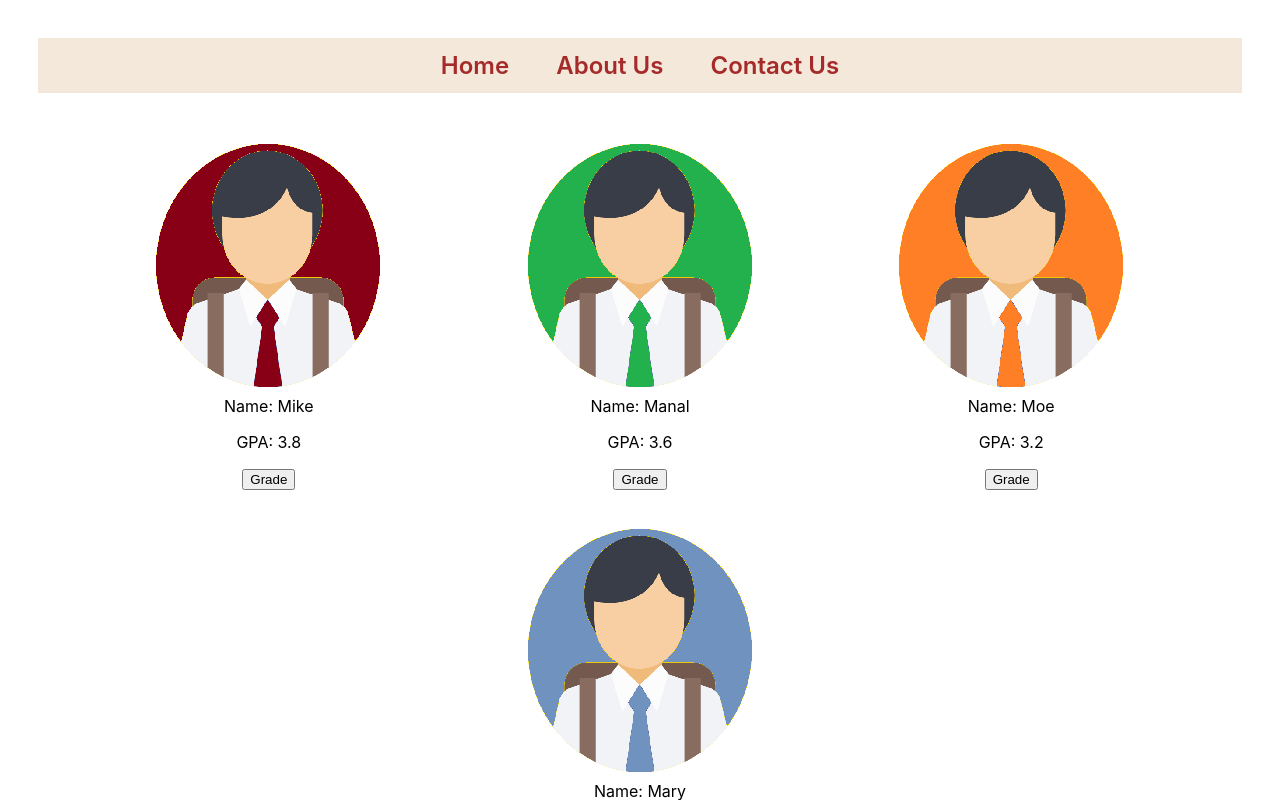
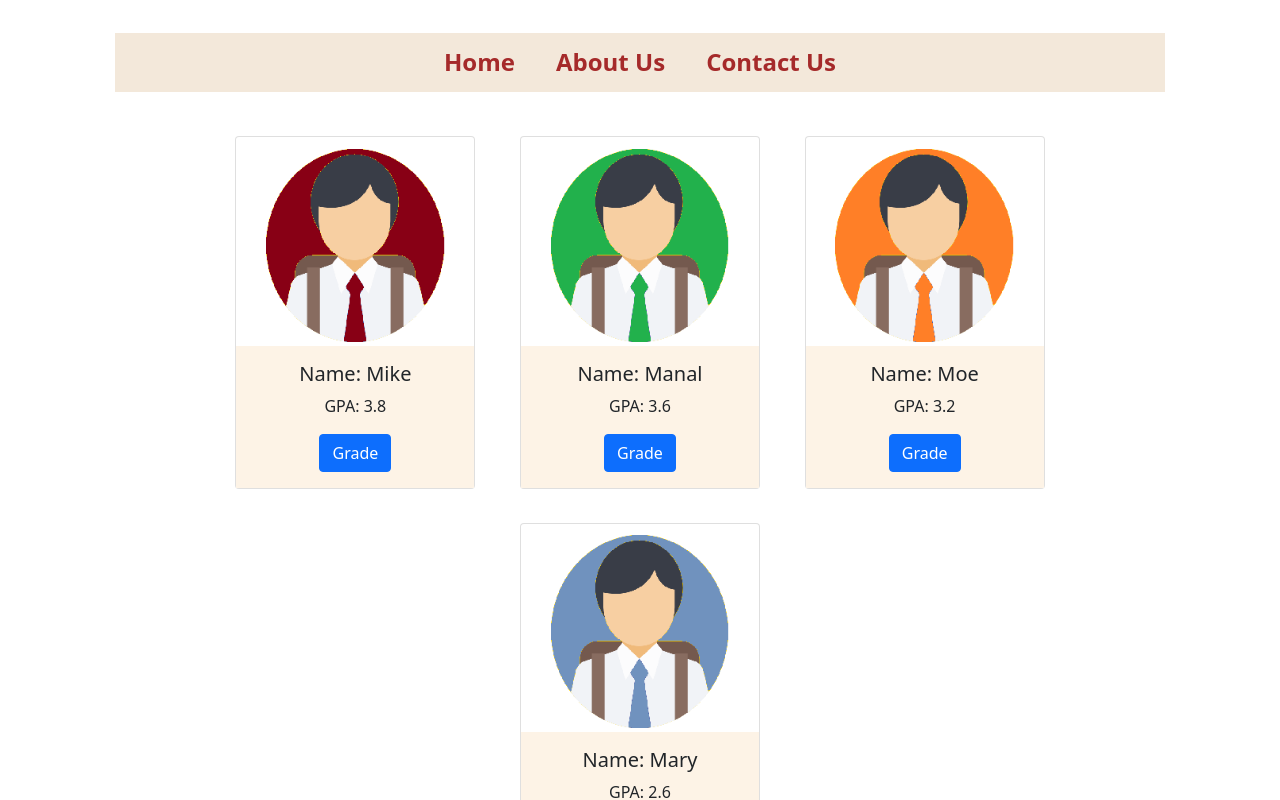
Before and after one commit to michellealzola/midterm, a React (Create React App) app in the folder students/: page / in a window 1280 px wide. Shown: the top 800 px of the page. Built offline with nearby package versions, Linux system fonts and the light colour scheme.

Commit message:
Revised App.js, index.css and Student.js

```diff
--- a/students/src/App.js
+++ b/students/src/App.js
@@ -1,4 +1,5 @@
 import './App.css';
+import 'bootstrap/dist/css/bootstrap.min.css';
 import Home from './components/Home';
 import About from './components/About';
 import Contact from './components/Contact';
--- a/students/src/components/Student.js
+++ b/students/src/components/Student.js
@@ -6,9 +6,9 @@ import '../index.css';
 function Student({ student }) {
     return (
         <div className='card-container'>
-        <Card style={{ width: '20rem' }}>
-            <Card.Img variant="top" src={student.image} />
-            <Card.Body>
+        <Card style={{ width: '15rem' }}>
+            <Card.Img class="top" src={student.image} />
+            <Card.Body class="card-body">
                 <Card.Title>Name: {student.name}</Card.Title>
                 <Card.Text>
                     GPA: {student.gpa}
--- a/students/src/index.css
+++ b/students/src/index.css
@@ -21,3 +21,16 @@ code {
   display: inline-block;
   width: auto;
 }
+
+.top
+{
+  width: 75%;
+  text-align: center;
+  margin: auto;
+  margin-top: 5%;
+}
+
+.card-body
+{
+  background-color: rgb(253, 243, 230);
+}
```
